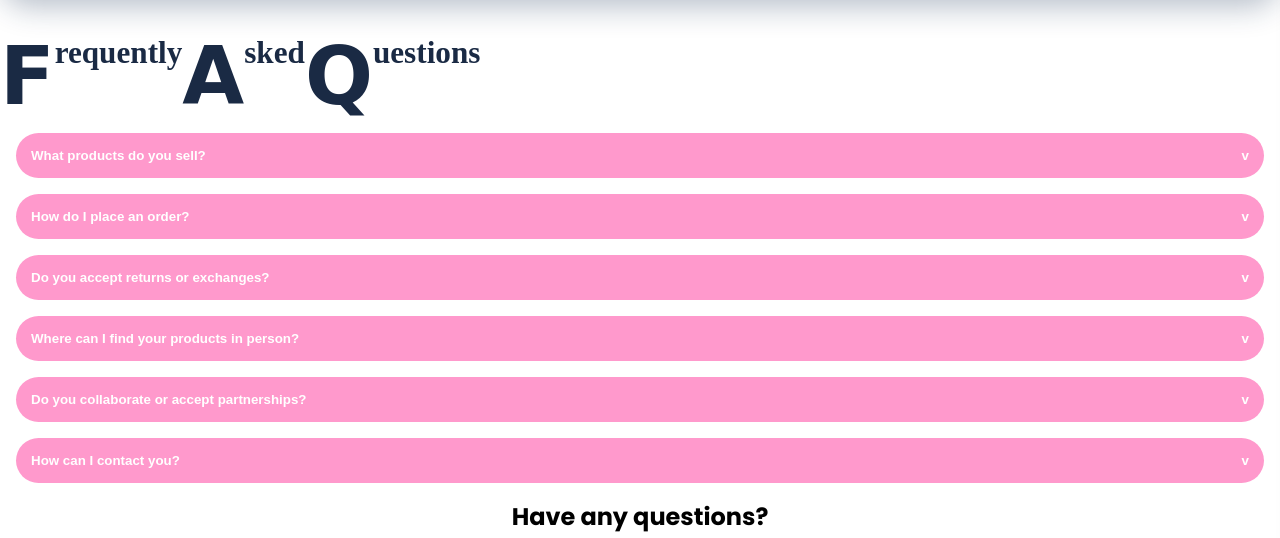
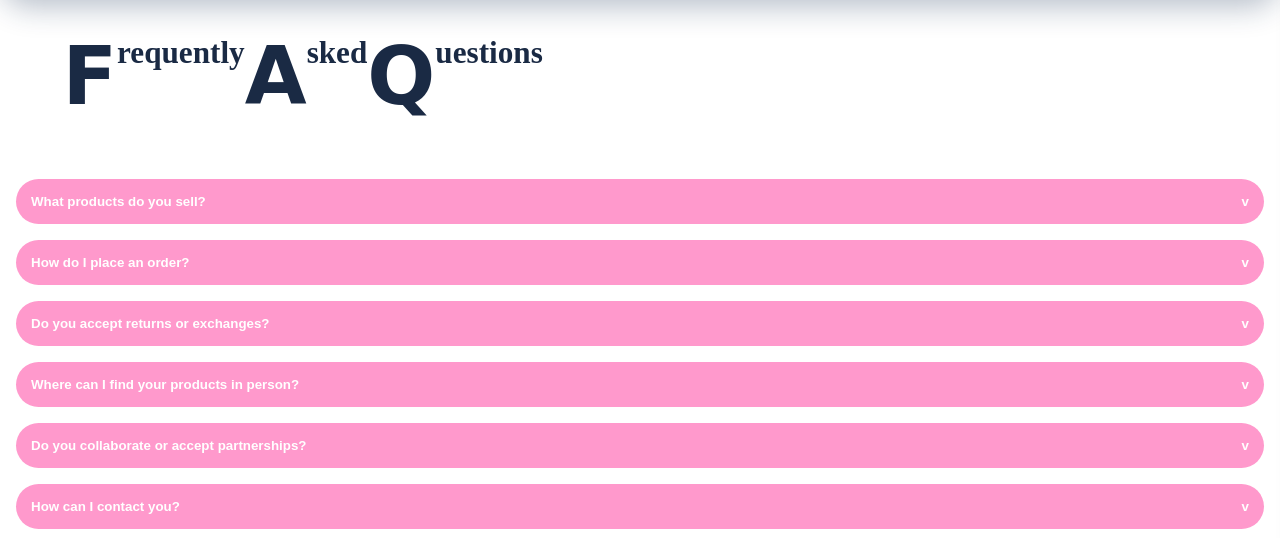
Before and after one commit to DeylAlrt/NavilleraCharms, a plain HTML site: page FAQs.html in a window 1280 px wide. Shown: the part 88-626 px from the top of the page. Drawn offline with Linux system fonts and the light colour scheme; a web font is replaced by a local one.

Commit message:
Update FAQs.css

```diff
--- a/Css_Folder/FAQs.css
+++ b/Css_Folder/FAQs.css
@@ -44,7 +44,7 @@ body {
 
 .title-logo {
   display: flex;
-  margin-top: 3em;
+  margin: 3em;
   font-family: 'Kantumruy';
   color: #1a2a44; /* Dark blue */
   font-weight: 700;
```
